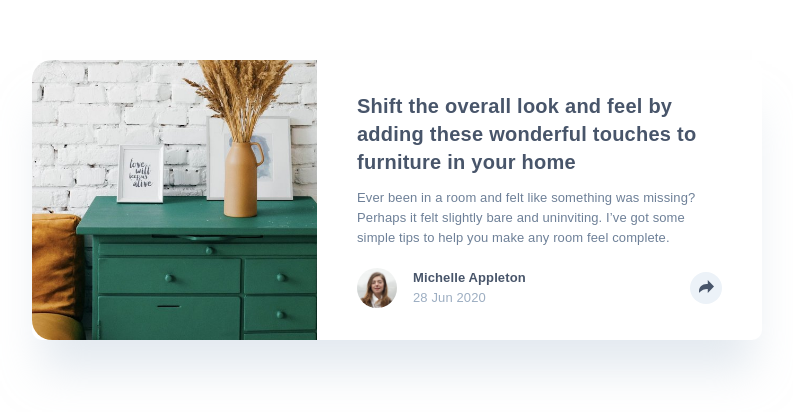
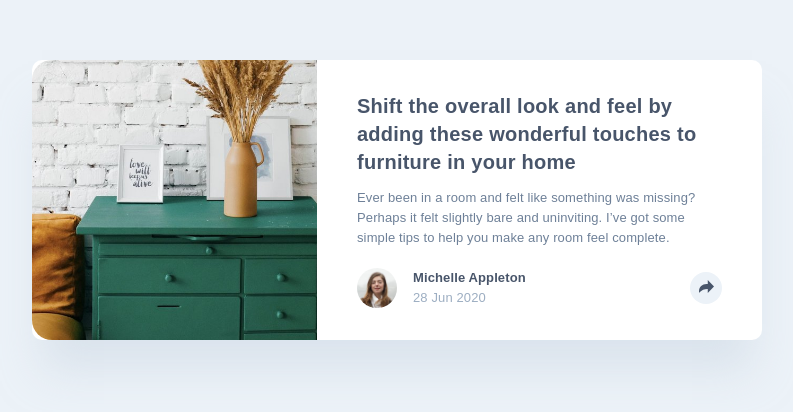
Before and after one commit to fmanimashaun/article-preview-component, a website built with Vite: page index.html in a window 1280 px wide. Shown: the part 200-612 px from the top of the page, without its empty margins (243-1036 px from the left). Built offline with nearby package versions, Linux system fonts and the light colour scheme; files whose address does not match are found by name.

Commit message:
Update body background color

```diff
--- a/src/assets/scss/base/_base.scss
+++ b/src/assets/scss/base/_base.scss
@@ -13,5 +13,5 @@
 
 body {
   font-family: $font-family;
-  background-color: var(--clr-background);
+  background-color: $color-light-grayish-blue;
 }
```
